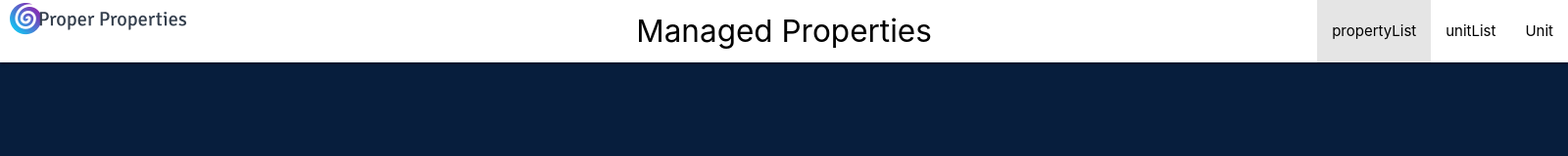
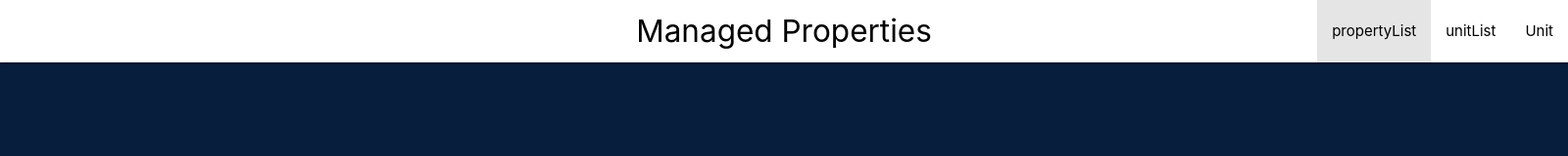
Before and after one commit to DavidLeDuy/HSE-InfoSysG6, an Electron app: page src/components/propertyList/propertyList.html in a window 1600 px wide. Shown: the whole page at 98% size. Drawn offline with nearby package versions, Linux system fonts and the light colour scheme.

Commit message:
removed old icon from tabs

```diff
--- a/src/components/propertyList/propertyList.html
+++ b/src/components/propertyList/propertyList.html
@@ -11,7 +11,6 @@
   <body>
     <nav>
       <div class="nav-wrapper">
-        <a href="#"><img src="../../assets/logo_pp_short.png" alt="" srcset="" /></a>
         <a href="#" class="brand-logo center">Managed Properties</a>
         <ul id="nav-mobile" class="right hide-on-med-and-down">
           <li class="active" onclick="changeWindow('propertyList')"><a href="#">propertyList</a></li>
```
Also changed, not shown: src/components/unit/unit.html (+0 -1 lines), src/components/unitList/unitList.html (+0 -1 lines).
